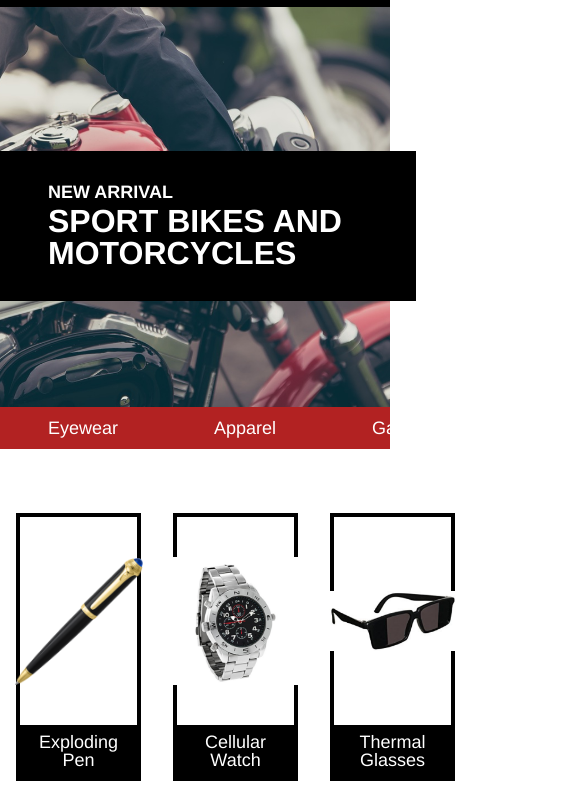
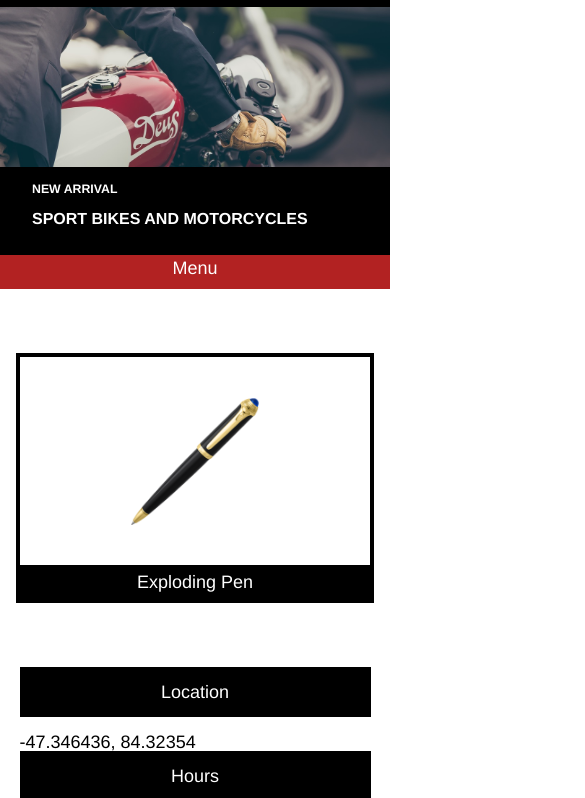
Before and after one commit to AnnieTaylorCHEN/Secret-Agent-Supply, a plain HTML site: page index.html in a window 390 px wide. Shown: the part 68-866 px from the top of the page, 585 px wide, since content can reach past the window. Drawn offline with Linux system fonts and the light colour scheme.

Commit message:
Make responsive design.

```diff
--- a/css/style.css
+++ b/css/style.css
@@ -60,6 +60,31 @@ header img {
     padding-top: 0.25rem;
 }
 
+@media only screen and (max-width: 1024px){
+    .new h2 {
+        font-size: 2.1rem;
+        line-height: 2.5rem;
+    }
+}
+@media only screen and (max-width: 470px){
+
+    .banner {
+        height: 15rem;
+    }
+     .new {
+         position: relative;
+         top: 10rem;
+         width: auto;
+         padding: 1rem 2rem;
+         font-size: 0.77rem;
+     }
+
+    .new h2{
+        font-size: 1rem;
+    }
+}
+
+
 /*Navigation: menu*/
 nav {
     background-color: firebrick;
@@ -78,6 +103,21 @@ nav a {
 nav a:hover {
     color: black;
     background-color: pink;
+}
+
+.mobilenav {
+    display: none;
+}
+
+@media only screen and (max-width: 1024px){
+    .desktopnav {
+        display: none;
+    }
+
+    .mobilenav{
+        display: block;
+        text-align: center;
+    }
 }
 
 /*Product: display of products in grid*/
@@ -113,6 +153,26 @@ nav a:hover {
     padding: 0.5rem;
 }
 
+@media only screen and (max-width: 1024px) {
+    .item {
+        width: 47%;
+    }
+
+    .glasses {
+        display: none;
+    }
+}
+
+@media only screen and (max-width: 470px){
+    .watch {
+        display: none;
+    }
+
+    .item {
+        width: 90%;
+    }
+}
+
 /*Information for location and hours*/
 .info {
     display: flex;
@@ -136,8 +196,25 @@ nav a:hover {
     padding-top: 1rem;
 }
 
+@media only screen and (max-width: 470px){
+    .info {
+        display: flex;
+        flex-direction: column;
+    }
+
+    .infoitem {
+        width: 90%;
+    }
+}
+
 /*Footer: copyright*/
 footer {
     background-color: black;
     padding: 5rem 0rem;
 }
+
+@media only screen and (max-width: 470px) {
+    footer {
+        text-align: center;
+    }
+}
--- a/index.html
+++ b/index.html
@@ -30,13 +30,14 @@
 
     <!-- Navigation: menu-->
     <nav>
+        <a href="#" class="mobilenav">Menu</a>
         <div class="container">
-        <a href="#">Eyewear</a>
-        <a href="#">Apparel</a>
-        <a href="#">Gadgets</a>
-        <a href="#">Vehicles</a>
-        <a href="#">Classes</a>
-        <a href="#">Contact</a>
+        <a href="#" class="desktopnav">Eyewear</a>
+        <a href="#" class="desktopnav">Apparel</a>
+        <a href="#" class="desktopnav">Gadgets</a>
+        <a href="#" class="desktopnav">Vehicles</a>
+        <a href="#" class="desktopnav">Classes</a>
+        <a href="#" class="desktopnav">Contact</a>
         </div>
     </nav>
 
@@ -49,14 +50,14 @@
             <span>Exploding Pen</span>
         </div>
 
-        <div class="item">
+        <div class="item watch">
             <div class="imagecontainer">
             <img src="images/watch.png" title="Cellular Watch" alt="Cellular Watch">
             </div>
             <span>Cellular Watch</span>
         </div>
 
-        <div class="item">
+        <div class="item glasses">
             <div class="imagecontainer">
             <img src="images/glasses.png" title="Thermal Glasses" alt="Thermal Glasses">
             </div>
```
